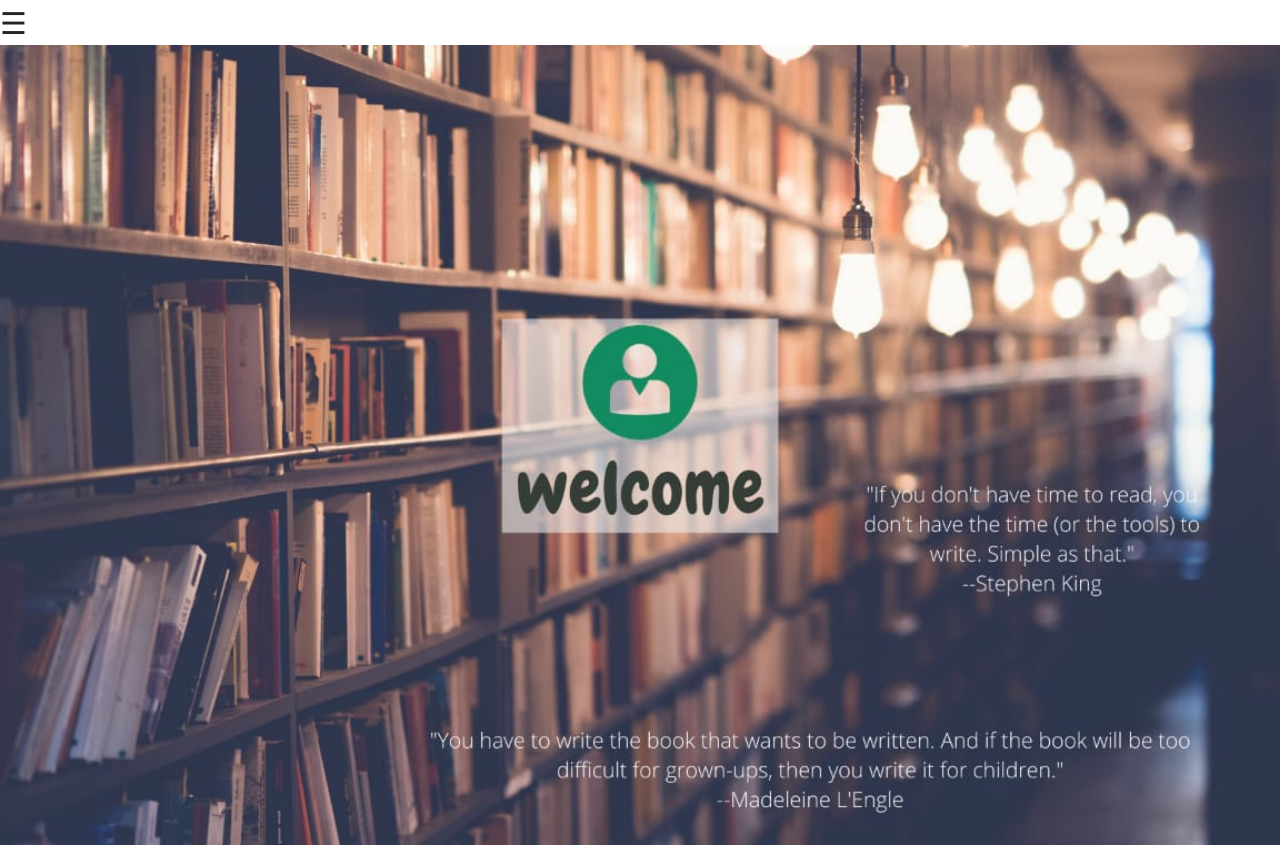
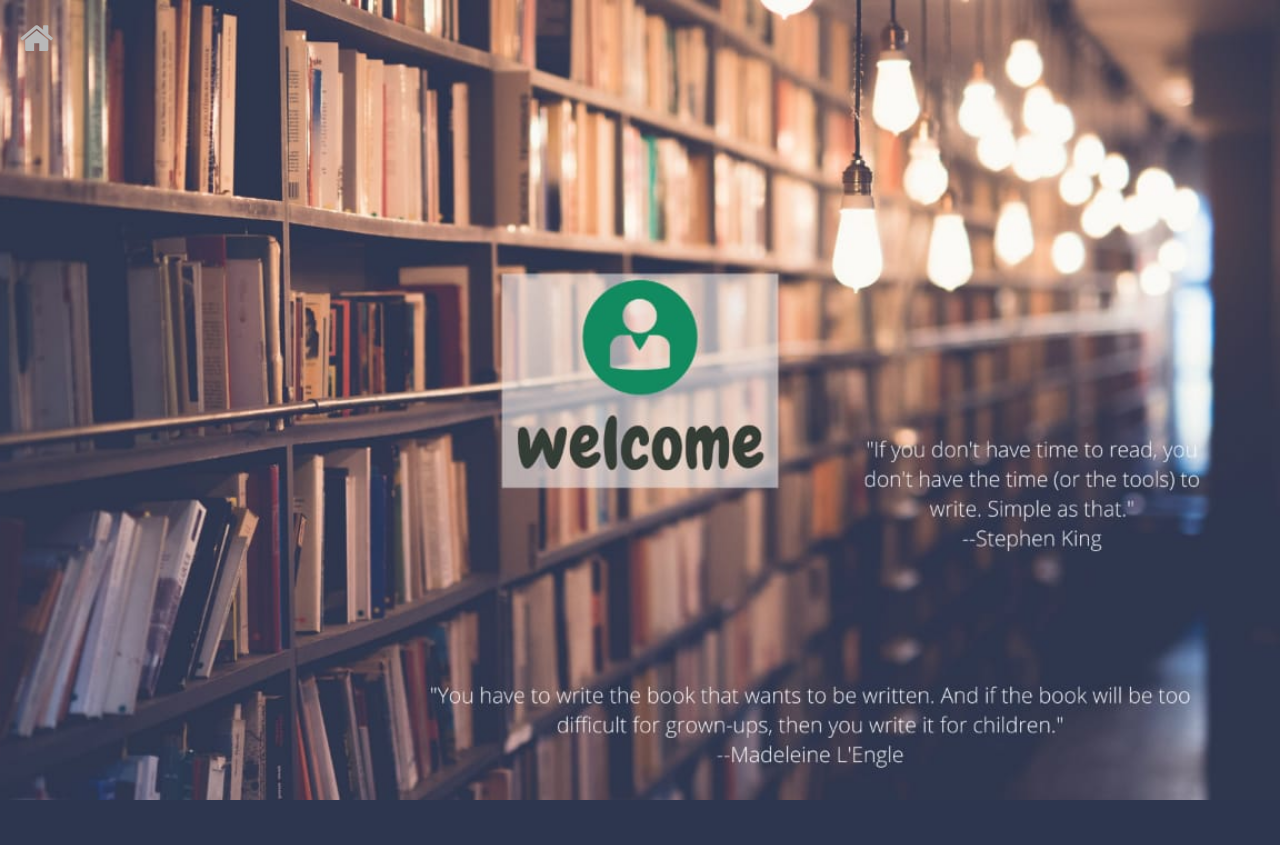
Before and after one commit to cmsubhadra/Library-Project-MCA-_-PHP, a PHP site: page /students/index.php in a window 1280 px wide. After the commit the page ends 800 px from the top, so only its background shows below. Run offline with PHP 8.4, Linux system fonts and the light colour scheme; a user stored in the database is signed in.

Commit message:
student navbar fixed with layout ok

```diff
--- a/students/index.php
+++ b/students/index.php
@@ -15,6 +15,8 @@
 	<script src="https://cdn.jsdelivr.net/npm/bootstrap@5.0.0-beta2/dist/js/bootstrap.bundle.min.js" integrity="sha384-b5kHyXgcpbZJO/tY9Ul7kGkf1S0CWuKcCD38l8YkeH8z8QjE0GmW1gYU5S9FOnJ0" crossorigin="anonymous"></script>
 	<!-- my style -->
 	<link href="library/home.css" type="text/css" rel="stylesheet">
+	<link rel="stylesheet" href="https://cdnjs.cloudflare.com/ajax/libs/font-awesome/4.7.0/css/font-awesome.min.css">
+
 	<style>
 
 
@@ -35,10 +37,11 @@
 
 	</div>
 	<!-- Use any element to open the sidenav -->
-	<span style="font-size:30px;cursor:pointer" onclick="openNav()">&#9776; </span>
+	<!-- <span id="nav-bar-btn" style="font-size:30px;cursor:pointer" onclick="openNav()">&#9776; </span> -->
+	<span id="nav-bar-btn" style="font-size:30px;cursor:pointer" onclick="openNav()"><i class="fa fa-home" style="font-size:36px"></i></span>
 
 
-	<div class="contents">
+	<div class="contents" id="myiframe">
 		<iframe name="content" class="contents" src="home_stud.php"></iframe>
 	</div>
 
--- a/students/library/home.css
+++ b/students/library/home.css
@@ -127,3 +127,38 @@ body{
 
 }
 */
+
+/*...........................button................................................................*/
+
+#nav-bar-btn {
+  display: block; /* Hidden by default */
+  position:fixed; /* Fixed/sticky position */
+ /*  bottom: 20px; Place the button at the bottom of the page */
+ /* right: 30px;  Place the button 30px from the right */
+  z-index: 99; /* Make sure it does not overlap */
+  top: 20px;
+  left:20px;
+  border: none; /* Remove borders */
+  outline: none; /* Remove outline */
+  /*background-color: black;  Set a background color */
+  color: white; /* Text color */
+  cursor: pointer; /* Add a mouse pointer on hover */
+  /* padding: 15px;  Some padding */
+  /*padding-left:5px;
+  padding-right:5px;
+  padding-top:8px;
+  padding-bottom:8px;*/
+  border-radius: 50%;  /*Rounded corners */
+  font-size: 18px; /* Increase font size */
+  line-height: .5;
+  animation: mymove 5s infinite;
+}
+
+#nav-bar-btn:hover {
+  color: red; /* Add a dark-grey background on hover */
+}
+
+@keyframes mymove {
+  from {color:white;}
+  to {color: gray;}
+}
--- a/students/library/javascript.js
+++ b/students/library/javascript.js
@@ -1,11 +1,13 @@
 /* Set the width of the side navigation to 250px */
 function openNav() {
     document.getElementById("mySidenav").style.width = "250px";
+    document.getElementById("nav-bar-btn").style.display = "none";
   }
 
   /* Set the width of the side navigation to 0 */
   function closeNav() {
     document.getElementById("mySidenav").style.width = "0";
+    document.getElementById("nav-bar-btn").style.display = "block";
   }
 
   $('body').on('click', function(){
@@ -13,25 +15,3 @@ function openNav() {
       closeNav();
     }
   });
-
-
-
-  mybutton = document.getElementById("myBtn");
-
-
-// When the user scrolls down 20px from the top of the document, show the button
-window.onscroll = function() {scrollFunction()};
-
-function scrollFunction() {
-  if (document.body.scrollTop > 20 || document.documentElement.scrollTop > 20) {
-    mybutton.style.display = "block";
-  } else {
-    mybutton.style.display = "none";
-  }
-}
-
-// When the user clicks on the button, scroll to the top of the document
-function topFunction() {
-  document.body.scrollTop = 0; // For Safari
-  document.documentElement.scrollTop = 0; // For Chrome, Firefox, IE and Opera
-}
--- a/students/view_book.php
+++ b/students/view_book.php
@@ -22,7 +22,7 @@ session_start();
 
     }
     .main-head{
-  	//background:black;
+  	/*background:black;*/
   	color:rgb(62, 62, 64);
   	text-align:center;
 	font-family:Courier New;
@@ -34,7 +34,7 @@ session_start();
 <div class="shadow">
 <div class="text-center search-div">
 <h5 class="search-here">Search here</h5>
-    </div>
+</div>
 <input type="text" name="search" id="myInput" onkeyup="myFunction()" placeholder="Search.." class="search-bar">
 <?php
     $con = Mysqli_Connect("localhost","root","","library_management");
```
Also changed, not shown: students/library/search.css (+7 -1 lines), admin/library/search.js (line endings or trailing spaces), students/library/search.js (line endings or trailing spaces).
